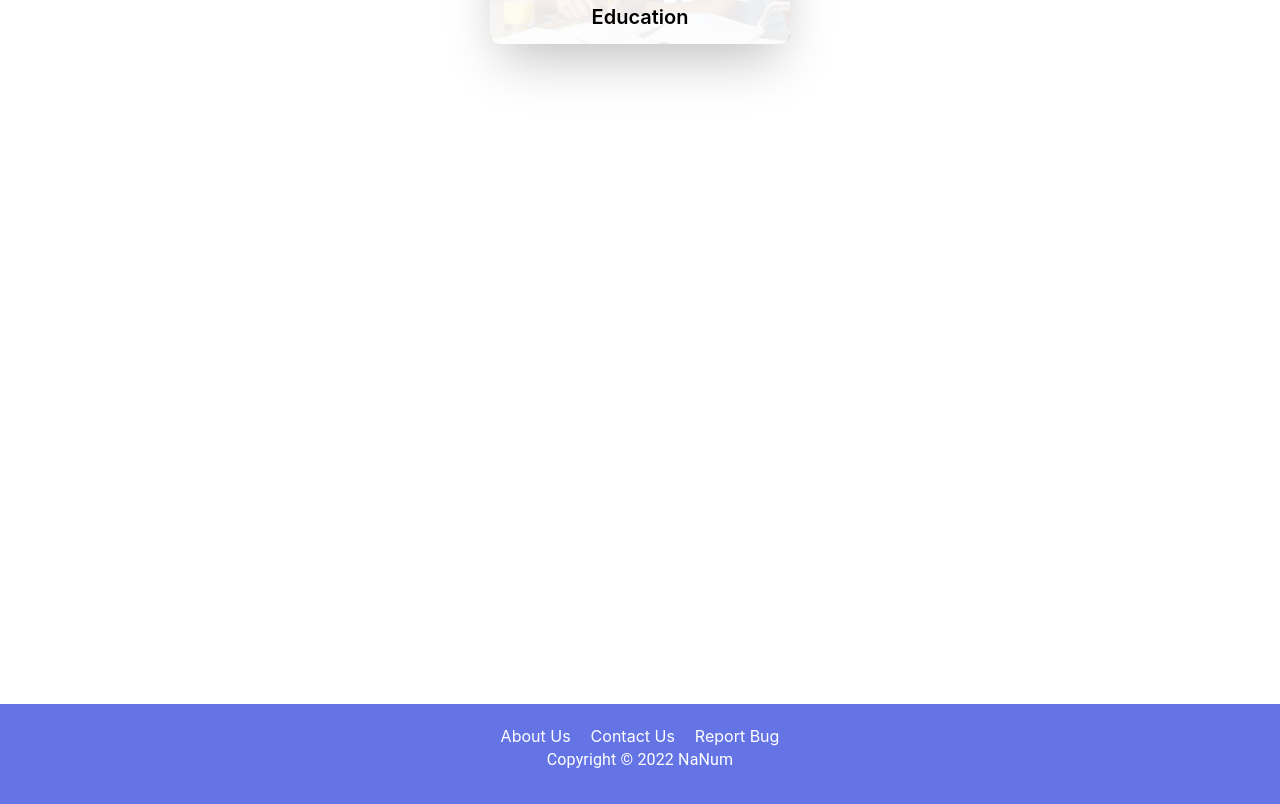
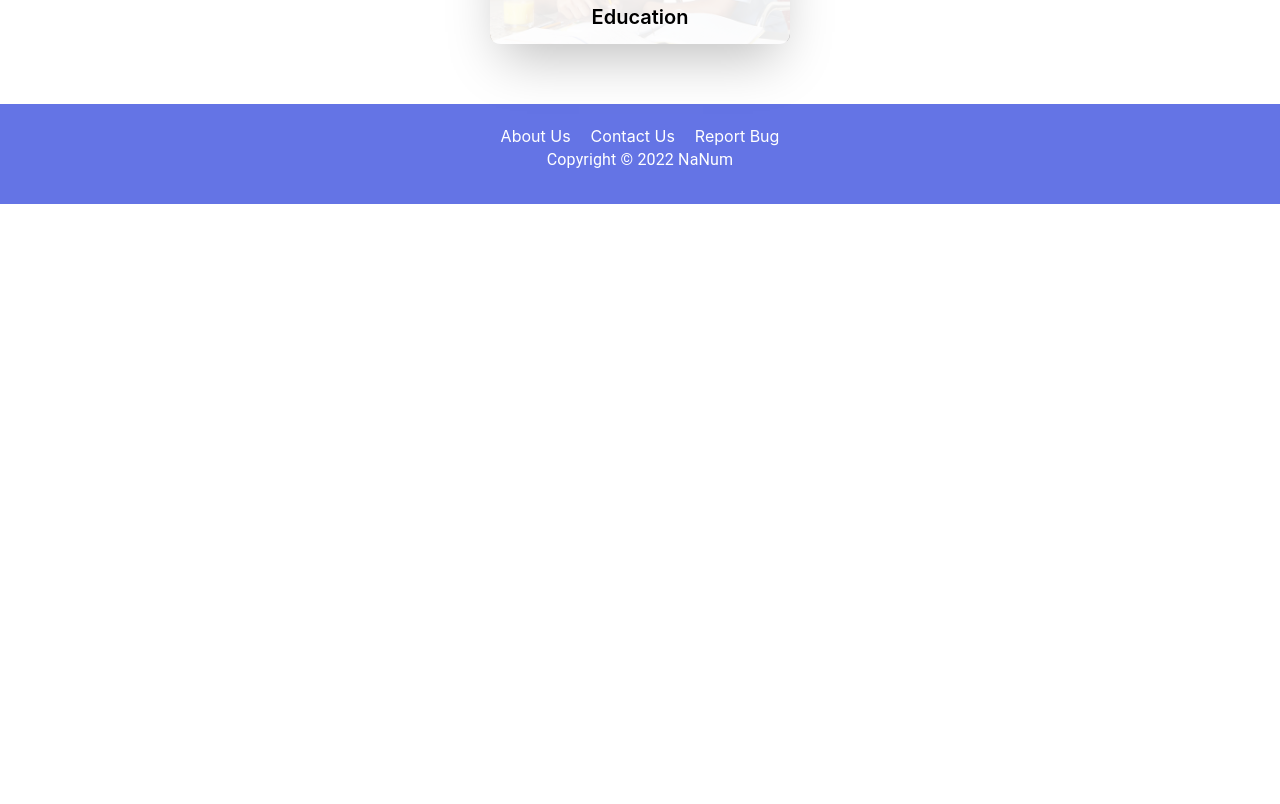
Before and after one commit to jmk0811/CSE-416-Project-Client, a Next.js app: page / in a window 1280 px wide. Shown: the part 1201-2005 px from the top of the page. After the commit the page ends 1405 px from the top, so only its background shows below. Built offline with nearby package versions, Linux system fonts and the light colour scheme; no server answers.

Commit message:
clean code

```diff
--- a/pages/index.js
+++ b/pages/index.js
@@ -19,7 +19,6 @@ export default function Home(props) {
 					</div>
 					<Categories />
 				</div>
-				<div className="py-[300px]" />
 			</div>
 		</div>
 	);
```
Also changed, not shown: pages/events/index.js (+0 -20 lines).
